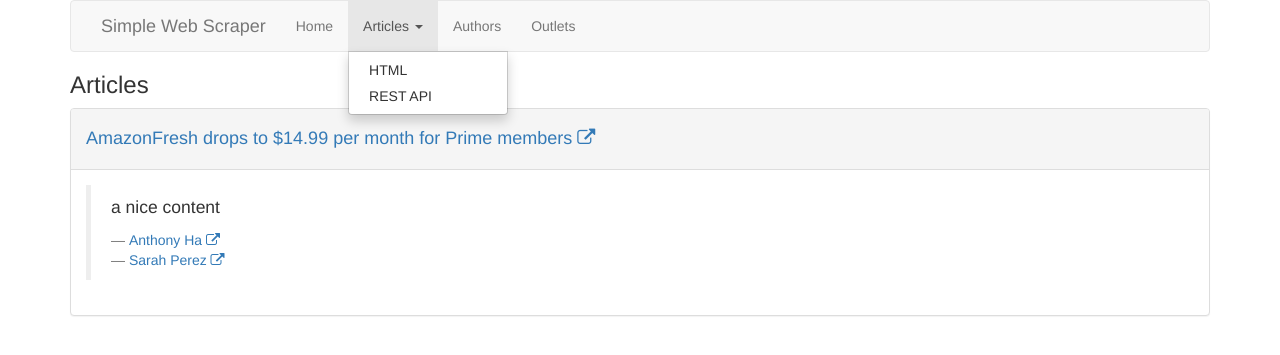
After one commit to fcv/simple-web-scraper, a Django app: page /articles/ in a window 1280 px wide, after a click on "Articles". The commit adds this page. Shown: the top 355 px of the page. Run offline with Django 3.2, Linux system fonts and the light colour scheme; data comes from the database, SQL or seed files in the repository; some libraries are stand-ins or nearby versions.

Commit message:
Introduce boostrap based Article HTML page.

```diff
--- a/simple_web_scraper/urls.py
+++ b/simple_web_scraper/urls.py
@@ -24,6 +24,7 @@ urlpatterns = [
     url(r'^admin/', include(admin.site.urls)),
 
     # /articles
+    url(r'^articles/$', views.articles),
     url(r'^api/rest/v1/articles/?$', views.ArticleList.as_view()),
     url(r'^api/rest/v1/articles/(?P<id>[0-9]+)/?$', views.ArticleDetail.as_view()),
 
--- a/simple_web_scraper/views.py
+++ b/simple_web_scraper/views.py
@@ -1,5 +1,6 @@
 from django.http import HttpResponse, Http404, HttpResponseBadRequest
 from django.db.models import Q
+from django.shortcuts import render
 from articles.models import Author, AuthorSerializer, Article, ArticleSerializer, Outlet, OutletSerializer
 from rest_framework.views import APIView
 from rest_framework.response import Response
@@ -34,6 +35,13 @@ class OutletList(APIView):
             return Response(serializer.data, status=status.HTTP_201_CREATED)
         return Response(serializer.errors, status=status.HTTP_400_BAD_REQUEST)
 
+
+def articles(request):
+    articles = Article.objects.all()
+    return render(request, 'articles.html', {
+        'articles': articles,
+        'active_menu': 'articles',
+    })
 
 
 class ArticleList(APIView):
--- /dev/null
+++ b/templates/articles.html
@@ -0,0 +1,22 @@
+{% extends "base-template.html" %}
+
+{% block content %}
+<h3>Articles</h3>
+
+{% for article in articles %}
+    <div class="panel panel-default">
+        <div class="panel-heading">
+            <h4><a href="{{ article.url }}" target="_blank">{{ article.title}} <i class="fa fa-1 fa-external-link"></i></a></h4>
+        </div>
+        <div class="panel-body">
+            <blockquote class="blockquote">
+              <p class="m-b-0">{{ article.content }}</p>
+                {% for author in article.authors.all %}
+                    <a href="{{ author.profile_url }}" target="_blank"><footer class="blockquote-footer">{{author.name}} <i class="fa fa-1 fa-external-link"></i></a></footer>
+                {% endfor %}
+            </blockquote>
+        </div>
+    </div>
+{% endfor %}
+
+{% endblock %}
--- /dev/null
+++ b/templates/base-template.html
@@ -0,0 +1,46 @@
+<!DOCTYPE html>
+<html lang="en">
+<head>
+    <meta charset="UTF-8">
+    <link rel="stylesheet" href="https://maxcdn.bootstrapcdn.com/bootstrap/3.3.7/css/bootstrap.min.css" >
+    <link rel="stylesheet" href="https://maxcdn.bootstrapcdn.com/font-awesome/4.6.3/css/font-awesome.min.css" >
+    <title>Simple Web Scraper</title>
+</head>
+<body>
+
+    <div class="container">
+
+        <nav class="navbar navbar-default">
+            <div class="container-fluid">
+                <div class="navbar-header">
+                </div>
+
+            </div>
+            <div id="navbar" class="navbar-collapse collapse">
+                <a class="navbar-brand" href="/">Simple Web Scraper</a>
+                <ul class="nav navbar-nav">
+                    <li class="{% if not active_menu %} active{% endif %}"><a href="/">Home</a></li>
+
+                    <li role="presentation" class="dropdown {% if active_menu == 'articles' %} active{% endif %}">
+                        <a class="dropdown-toggle" data-toggle="dropdown" href="#" role="button" aria-haspopup="true" aria-expanded="false">
+                            Articles <span class="caret"></span>
+                        </a>
+                        <ul class="dropdown-menu">
+                            <li><a href="/articles">HTML</a></li>
+                            <li><a href="/api/rest/v1/authors">REST API</a></li>
+                        </ul>
+                    </li>
+
+                    <li><a href="/api/rest/v1/authors">Authors</a></li>
+                    <li><a href="/api/rest/v1/outlets">Outlets</a></li>
+                </ul>
+            </div>
+        </nav>
+
+        {% block content %}{% endblock %}
+    </div>
+
+    <script src="https://ajax.googleapis.com/ajax/libs/jquery/3.1.1/jquery.min.js"></script>
+    <script src="https://maxcdn.bootstrapcdn.com/bootstrap/3.3.7/js/bootstrap.min.js"></script>
+</body>
+</html>
```
Also changed, not shown: templates/home.html (+7 -37 lines).
